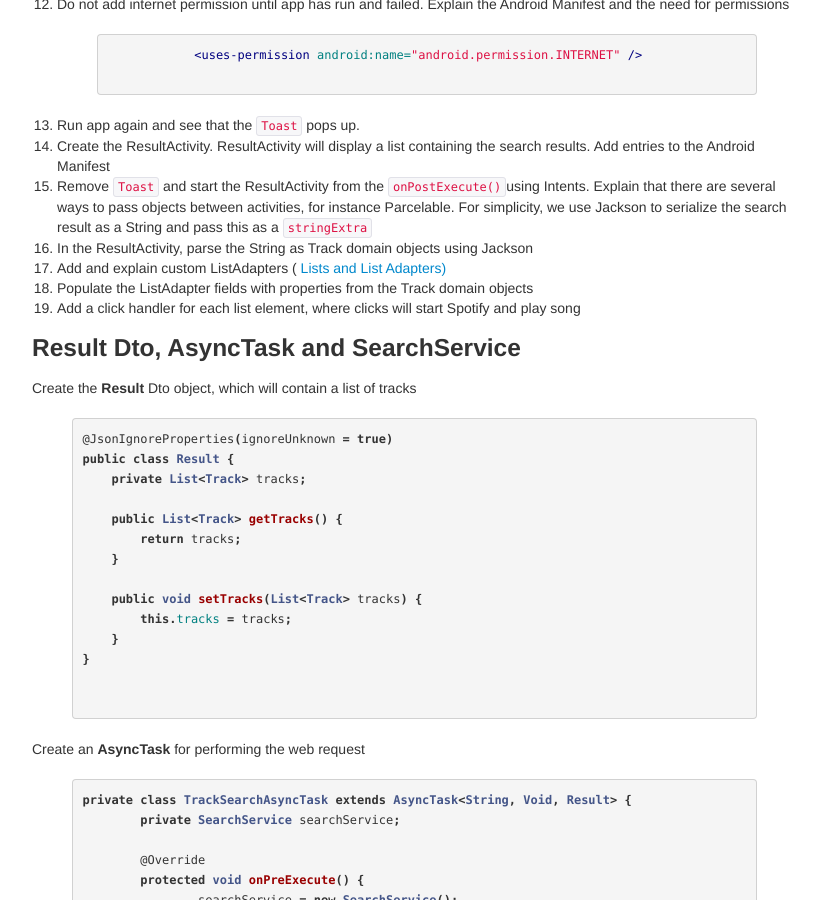
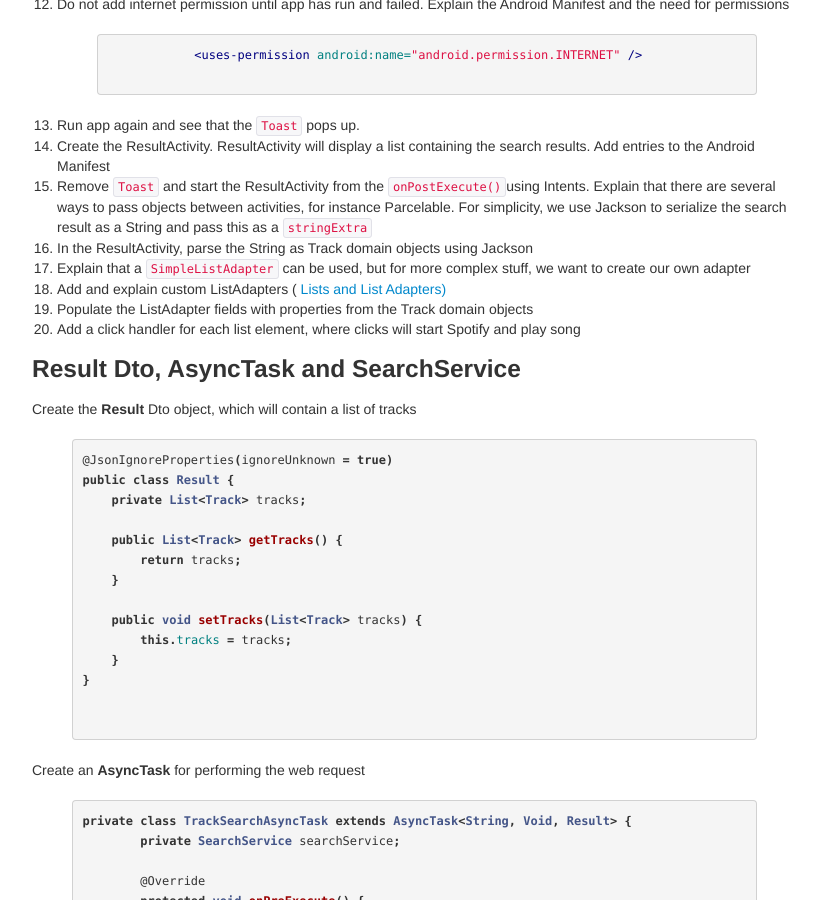
Before and after one commit to bekk/android101, a Jekyll site: the page built from docs/pages/manuscript.html, in a window 1280 px wide and 900 px high, scrolled down 620 px. Shown: the whole window, without its empty margins (28-848 px from the left). Built offline with Jekyll 4.4.1, drawn with Linux system fonts in a browser that asks for light colours; Markdown is read by kramdown in place of the engine named in the settings.

Commit message:
Oppdatert manus

```diff
--- a/docs/pages/manuscript.html
+++ b/docs/pages/manuscript.html
@@ -34,6 +34,7 @@ an updated version of Android Studio
     	objects between activities, for instance Parcelable. For simplicity, we use Jackson to serialize the search result as a String and pass this as a <code>
     	stringExtra</code></li>
     <li>In the ResultActivity, parse the String as Track domain objects using Jackson</li>
+    <li> Explain that a <code>SimpleListAdapter</code> can be used, but for more complex stuff, we want to create our own adapter</code></li>
     <li>Add and explain custom ListAdapters (<a href="list-list-adapters.html"> Lists and List Adapters)</a></li>
     <li>Populate the ListAdapter fields with properties from the Track domain objects</li>
     <li>Add a click handler for each list element, where clicks will start Spotify and play song</li>
```
